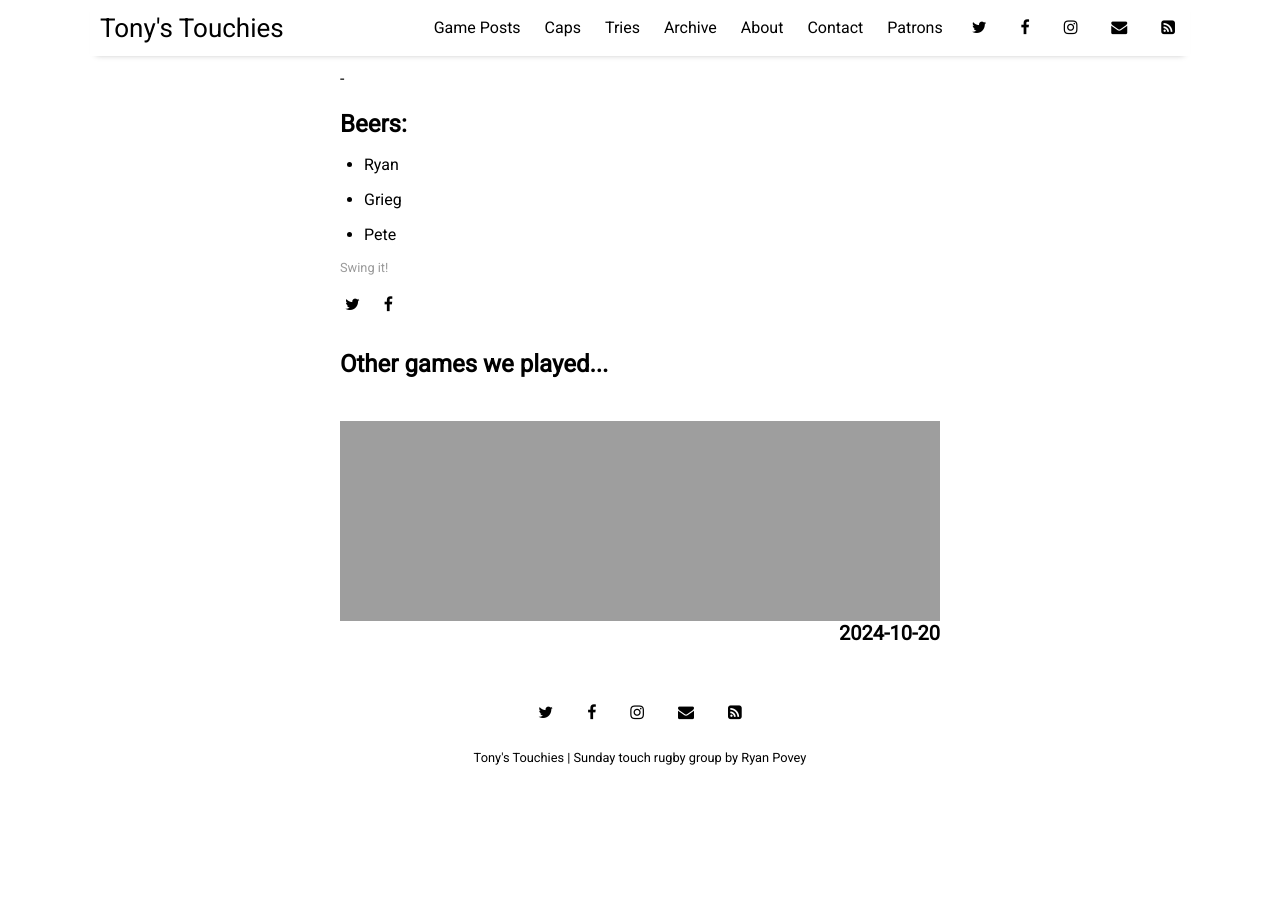
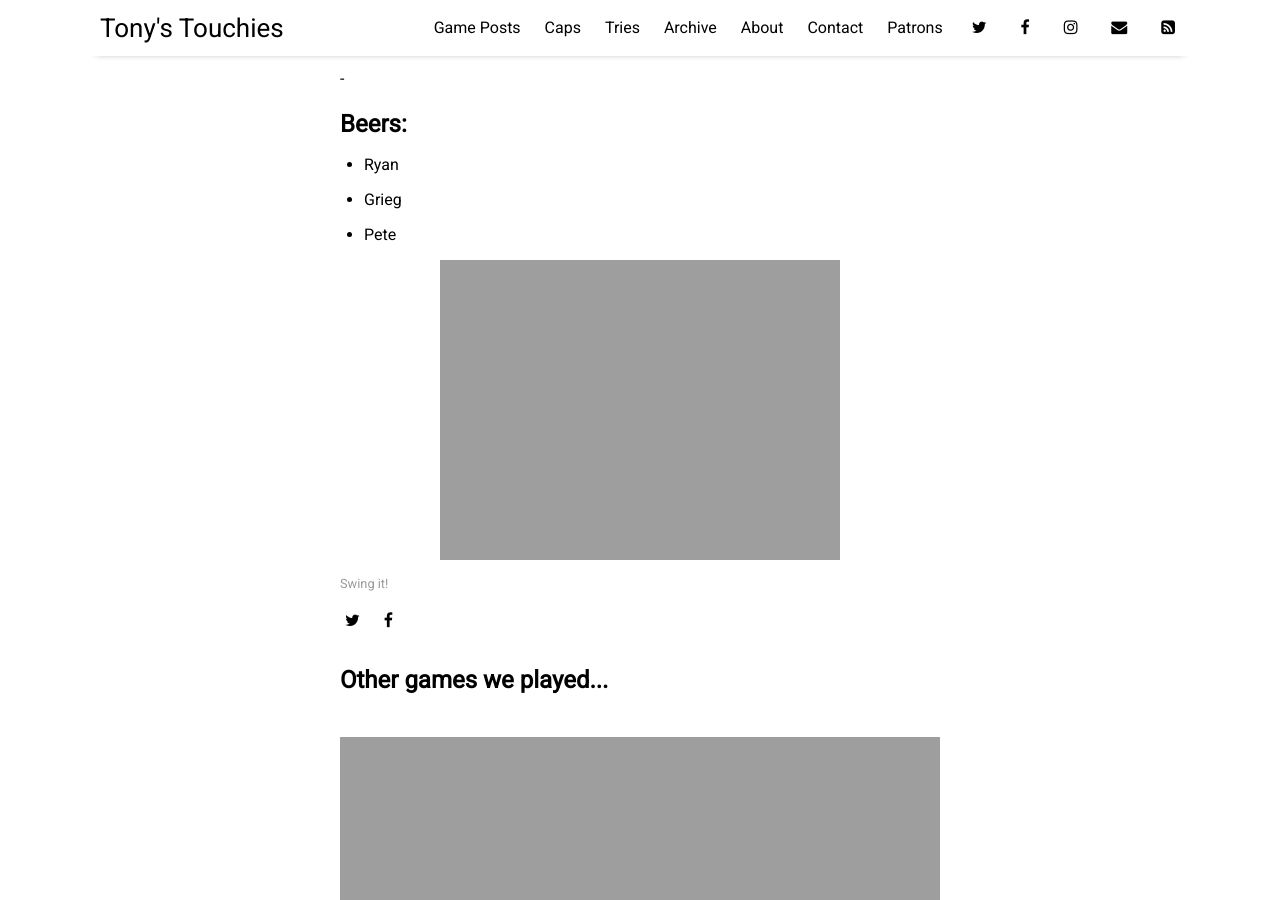
Before and after one commit to sundayrugby/sundayrugby.github.io, a Jekyll site: the page built from _posts/2025-01-26-EC.md, in a window 1280 px wide and 900 px high, scrolled down 1509 px. Built offline with Jekyll 4.4.1, drawn with Linux system fonts in a browser that asks for light colours; nearby versions of some CDN libraries; before the commit the page ends 2305 px from its top, so only the background shows below that.

Commit message:
Update 2025-01-26-EC.md

```diff
--- a/_posts/2025-01-26-EC.md
+++ b/_posts/2025-01-26-EC.md
@@ -51,3 +51,6 @@ image: 2025_01_26.jpg
 * Ryan
 * Grieg
 * Pete
+
+
+![alt text](https://sundayrugby.github.io/assets/img/2025_01_26_a.jpg "LATE!, VERY LATE!")
```
